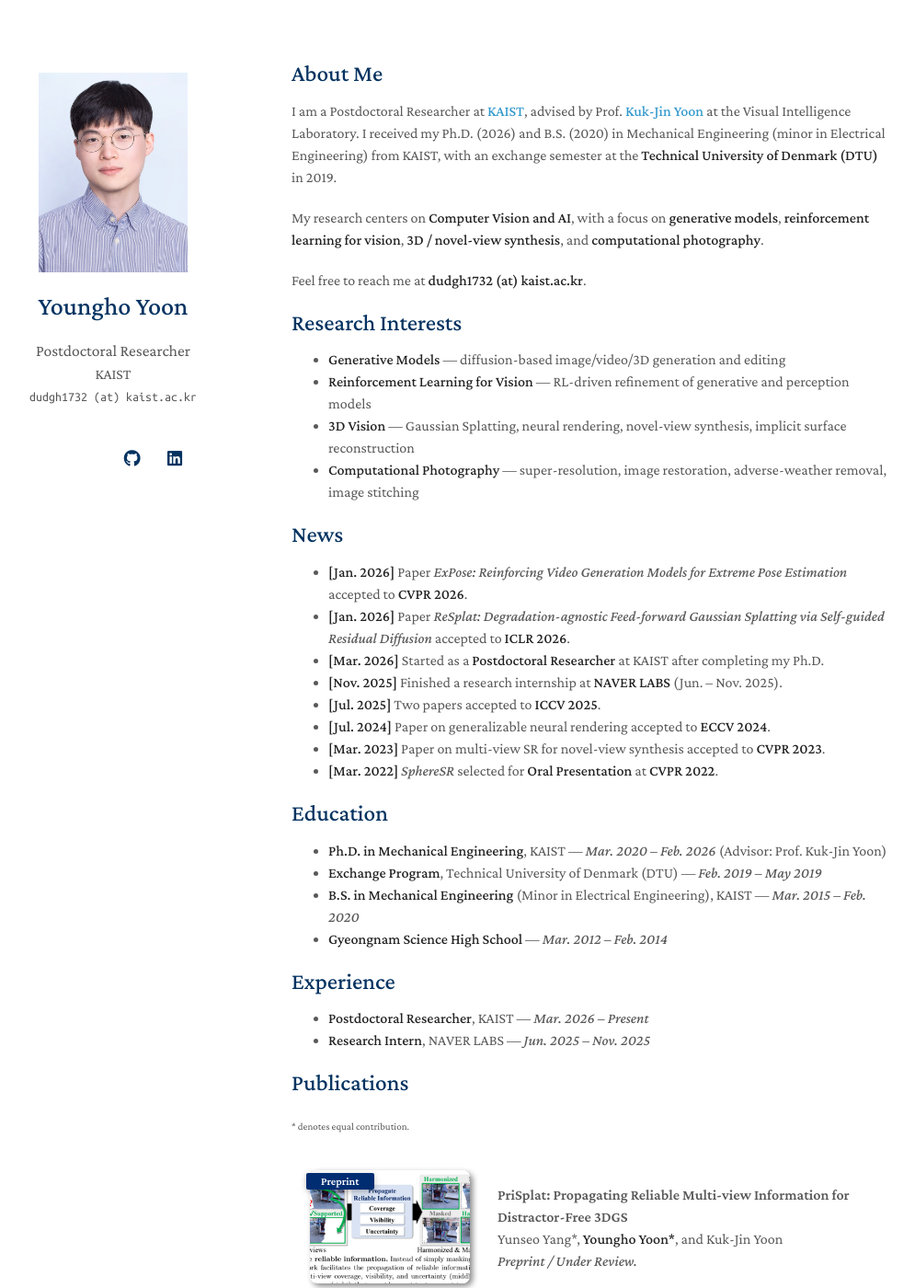
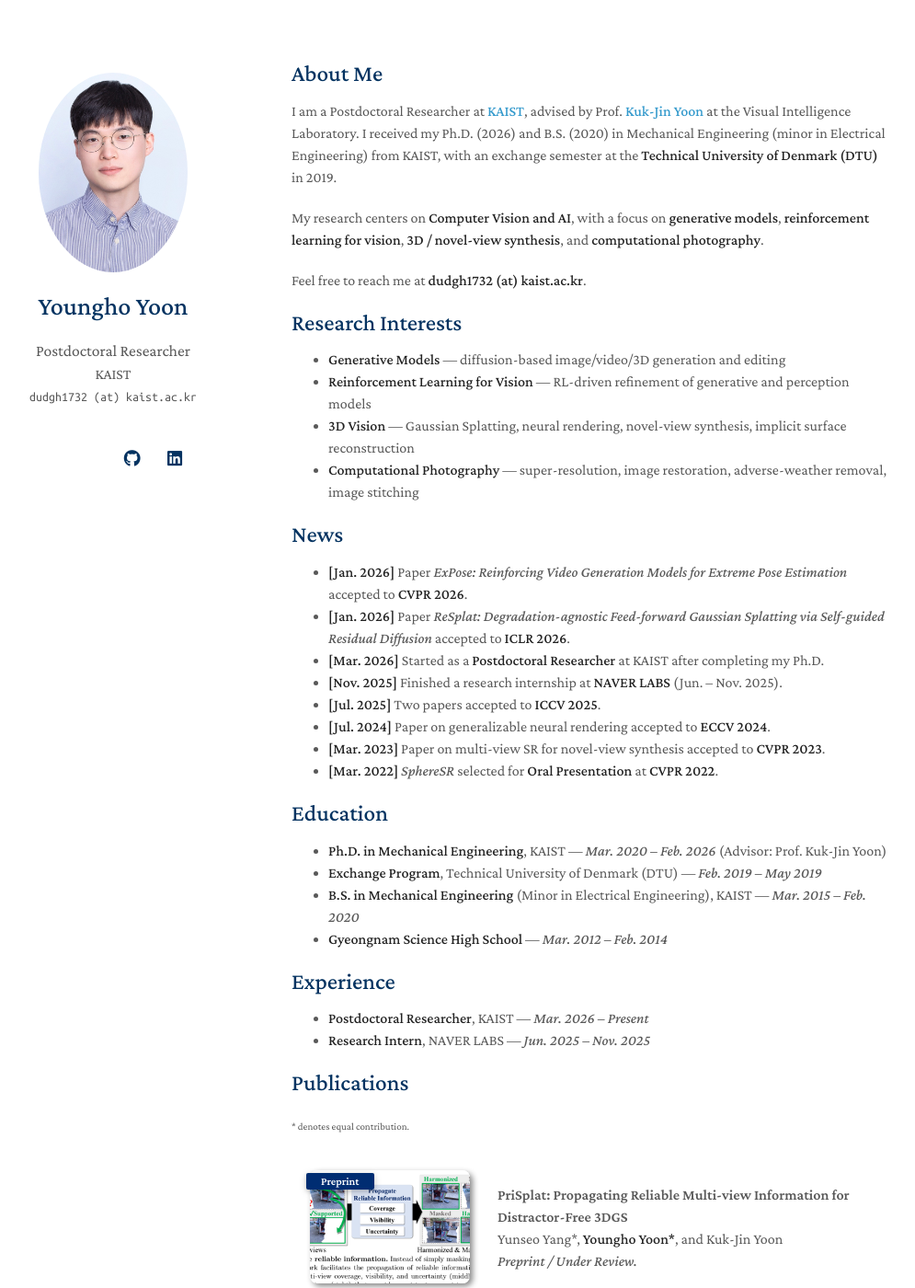
Before and after one commit to yh-yoon/yh-yoon.github.io, a Jekyll site: the page built from index.md, in a window 1280 px wide and 1400 px high. Shown: the whole window at 92% size, without its empty margins (153-1148 px from the left). Built offline with Jekyll 4.4.1, drawn with Linux system fonts in a browser that asks for light colours; a style sheet for code colours, icons or effects is not loaded; our own code applies the rules of GitHub Pages for plain Markdown files.

Commit message:
Switch avatar back to oval (ellipse) via border-radius: 50%

```diff
--- a/_sass/minimal-light-no-dark-mode.scss
+++ b/_sass/minimal-light-no-dark-mode.scss
@@ -160,7 +160,7 @@ papertitle {
     }
 
     .image.avatar {
-      border-radius: 6px;
+      border-radius: 50%;
     }
 
       .image.avatar:before {
@@ -168,7 +168,7 @@ papertitle {
       }
 
       .image.avatar img {
-        border-radius: 6px;
+        border-radius: 50%;
         width: 70%;
         padding: 15px;
         // border: 1px solid #ddd;
@@ -420,7 +420,7 @@ footer {
 
 
    .image.avatar img {
-        border-radius: 6px;
+        border-radius: 50%;
         width: 117px;
         padding:15px;
       }
@@ -476,7 +476,7 @@ footer {
   }
 
   .image.avatar img {
-      border-radius: 6px;
+      border-radius: 50%;
       width: 95px;
       padding:15px;
   }
--- a/_sass/minimal-light.scss
+++ b/_sass/minimal-light.scss
@@ -207,7 +207,7 @@ papertitle {
     }
 
     .image.avatar {
-      border-radius: 6px;
+      border-radius: 50%;
     }
 
       .image.avatar:before {
@@ -215,7 +215,7 @@ papertitle {
       }
 
       .image.avatar img {
-        border-radius: 6px;
+        border-radius: 50%;
         width: 70%;
         padding: 15px;
         // border: 1px solid #ddd;
@@ -499,7 +499,7 @@ footer {
 
 
    .image.avatar img {
-        border-radius: 6px;
+        border-radius: 50%;
         width: 117px;
         padding:15px;
       }
@@ -555,7 +555,7 @@ footer {
   }
 
   .image.avatar img {
-      border-radius: 6px;
+      border-radius: 50%;
       width: 95px;
       padding:15px;
   }
```
